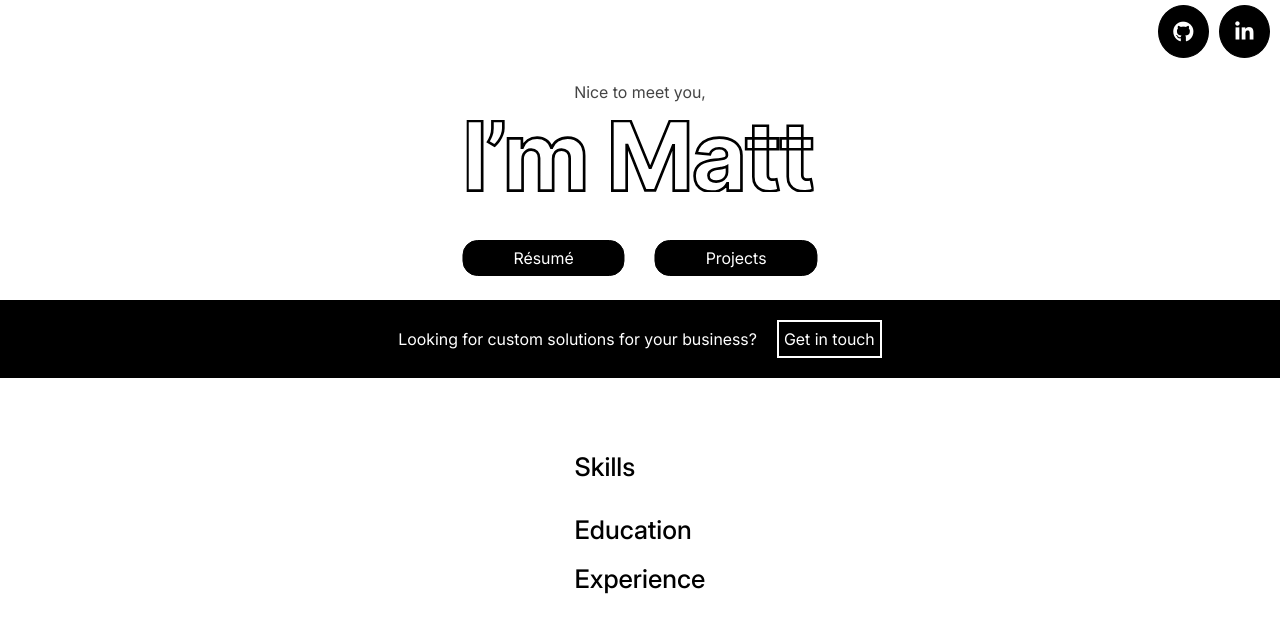
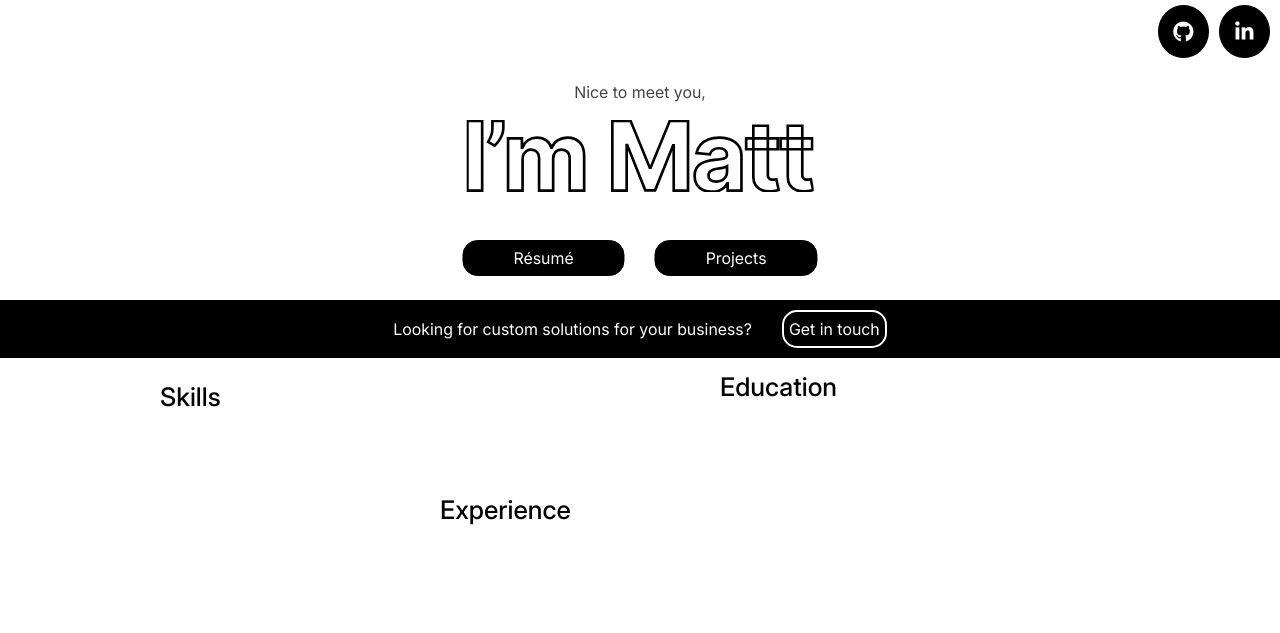
Before and after one commit to mfplinta/portfolio, a Django app: template main/templates/main/index.html in a window 1280 px wide. Shown: the top 633 px of the page. Run offline with Django 5.2, Linux system fonts and the light colour scheme; the template is opened without the code that fills it, so the values that code supplies are empty.

Commit message:
Fix layout after OTS section addition

```diff
--- a/main/static/main/style.css
+++ b/main/static/main/style.css
@@ -20,11 +20,18 @@
     justify-content: space-evenly;
     align-items: start;
     align-content: start;
-    row-gap: 30px;
-    grid-gap: 50px;
 }
 
 .horizontal-padded {
+    width: 100%;
+    display: flex;
+    flex-direction: row;
+    flex-wrap: wrap;
+    justify-content: space-evenly;
+    align-items: start;
+    align-content: start;
+    row-gap: 30px;
+    grid-gap: 50px;
     padding: 0 50px;
 }
 
@@ -180,11 +187,13 @@ header {
 
 .ots-banner {
     display: flex;
+    background: #000;
+    width: 100%;
+    flex: 0 1 100%;
+    gap: 10px;
+    padding: 10px;
     align-items: center;
     justify-content: center;
-    width: 100%;
-    background: #000;
-    padding: 20px 10px;
 }
 
 .ots-banner p {
@@ -199,6 +208,8 @@ header {
     color: white;
     padding: 5px;
     transition: background 0.3s ease, color 0.3s ease;
+    border-radius: 15px;
+    white-space: nowrap;
 }
 
 .ots-banner a:hover {
```
